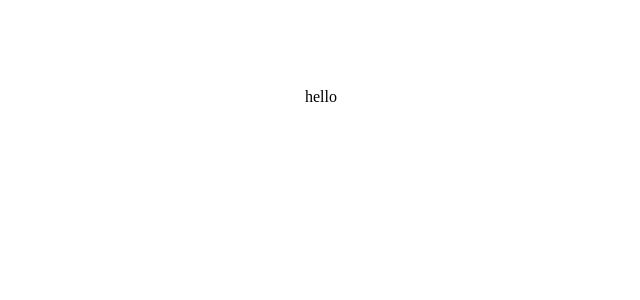
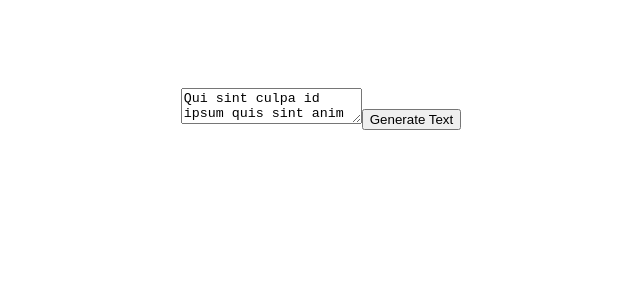
Before and after one commit to Plexversal/saber-patrick, a Next.js app: page / in a window 1280 px wide. Shown: the top 300 px of the page, without its empty margins (319-959 px from the left). Built offline with nearby package versions, Linux system fonts and the light colour scheme.

Commit message:
Added main content component + auto text generation

```diff
--- a/src/app/(routes)/page.tsx
+++ b/src/app/(routes)/page.tsx
@@ -1,11 +1,14 @@
 import Image from "next/image";
 import styles from "@/styles/page.module.css";
+import MainSection from "@/components/MainSection";
 
 export default function Home() {
   return (
     <div className={styles.page}>
       <main className={styles.main}>
-        <div>hello</div>
+        <div>
+          <MainSection />
+        </div>
       </main>
     </div>
   );
--- /dev/null
+++ b/src/components/MainSection.tsx
@@ -0,0 +1,37 @@
+'use client'
+
+import styles from '@/styles/mainSection.module.css'
+import { LoremIpsum } from "lorem-ipsum";
+import React, { useState } from 'react';
+
+
+const lorem = new LoremIpsum({
+    sentencesPerParagraph: {
+        max: 8,
+        min: 4
+    },
+    wordsPerSentence: {
+        max: 16,
+        min: 4
+    },
+})
+
+export default function MainSection() {
+
+    const [currentText, setCurrentText] = useState<string>(lorem.generateParagraphs(7))
+
+    const inputOnChange = (e: React.ChangeEvent<HTMLTextAreaElement>) => {
+        setCurrentText(e.target.value);
+    };
+
+    return (
+        <div className={styles['main-container']}>
+            <textarea
+                className={styles['your-textarea-class']}
+                onChange={inputOnChange}
+                value={currentText}/>
+
+            <button onClick={() => setCurrentText(lorem.generateParagraphs(7))}>Generate Text</button>
+        </div>
+    )
+}
--- a/src/styles/globals.css
+++ b/src/styles/globals.css
@@ -1,5 +1,5 @@
 :root {
-  --background: #f7e2bd;
+  --background: #f1f1f1;
   --foreground: #171717;
 }
 
```
Also changed, not shown: package.json (+5 -4 lines), src/styles/mainSection.module.css (added), 1 other file (tests, documents, lock files or other folders).
